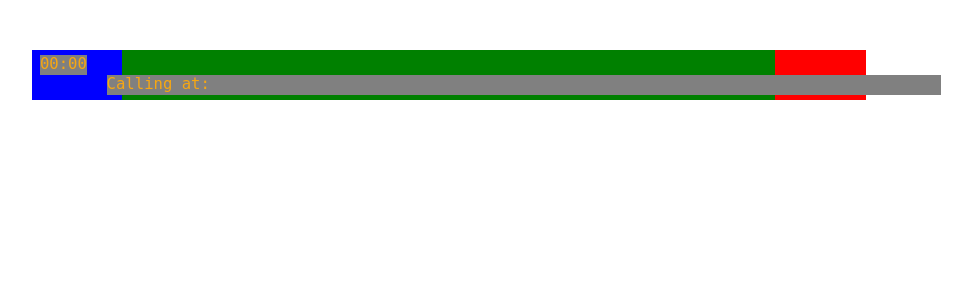
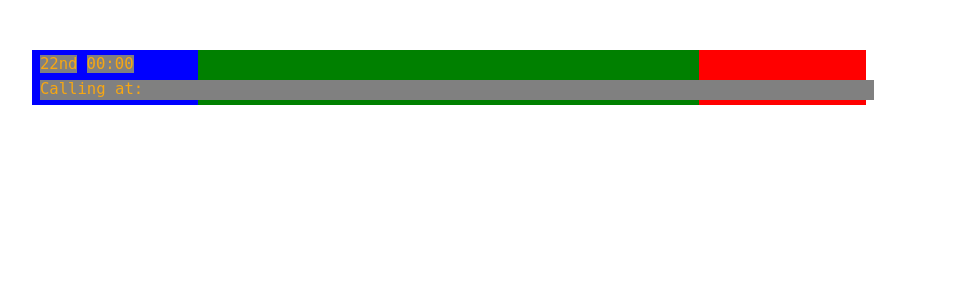
Before and after one commit to Mxtt-smith/DepartureDashboardApp, a Flask app: template templates/uitest.html in a window 1280 px wide. Shown: the top 300 px of the page, without its empty margins (176-1148 px from the left). Run offline with Flask 3, Linux system fonts and the light colour scheme; the template is opened without the code that fills it, so the values that code supplies are empty.

Commit message:
Order box added
1st 2nd 3rd etc

```diff
--- a/templates/uitest.html
+++ b/templates/uitest.html
@@ -9,6 +9,9 @@
 <body>
                 <div class="baseBoard">
                     <div class="leftThird">
+                        <div class="order">
+                            22nd
+                        </div>
                         <div class="scheduledArrival">
                             00:00
                         </div>
@@ -52,32 +55,39 @@
     margin: 10px;
     width: 66%;
     background-color: white;
-    height: 50px;
+    height: 55px;
     left: 15%;
 }
 .leftThird{
     width: 100%;
-    flex:10;
+    flex:20;
     height: 100%;
     background-color: blue;
 }
 .middle{
     width: 100%;
-    flex:72;
+    flex:60;
     height: 100%;
     background-color: green;
 }
 .rightThird{
     width:100%;
-    flex:10;
+    flex:20;
     height: 100%;
     background-color: red;
+}
+.leftThird .order{
+    position: absolute;
+    top: 5px;
+    left: 1%;
+    background-color: grey;
+    z-index: 100;
+    color:rgb(247, 167, 18)
 }
 .leftThird .scheduledArrival{
     position: absolute;
     top: 5px;
-    height: 20px;
-    left: 1%;
+    left: 55px;
     background-color: grey;
     z-index: 100;
     color:rgb(247, 167, 18)
@@ -87,7 +97,7 @@
     position: absolute;
     bottom: 5px;
     height: 20px;
-    left: 75px;
+    left: 1%;
     width : 100%;
     background-color: grey;
     z-index: 100;
```
